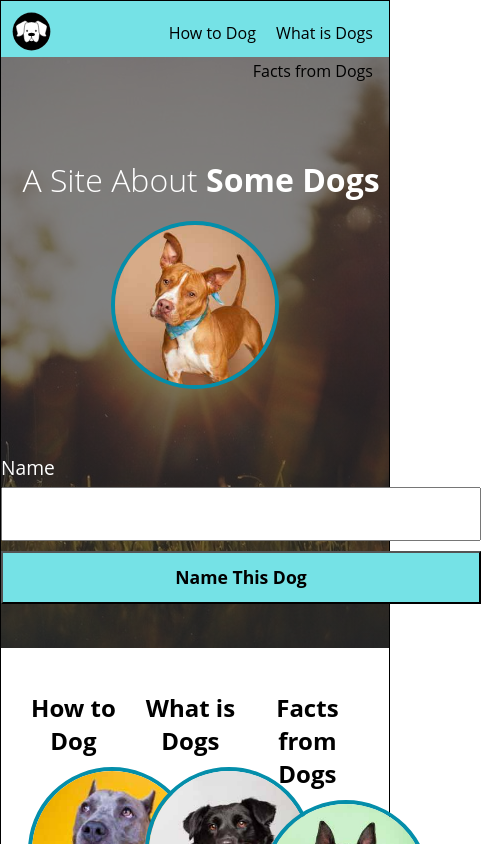
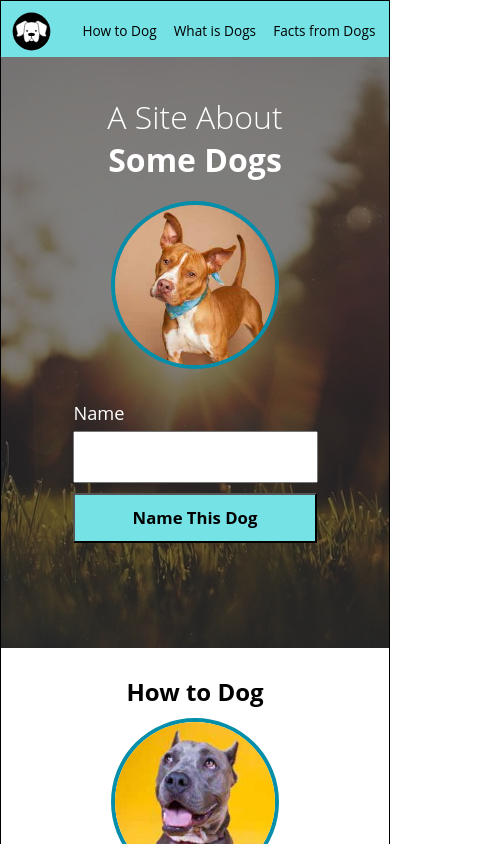
Before and after one commit to jpweist/dog-party, a plain HTML site: page index.html in a window 390 px wide. Shown: the top 844 px of the page, 481 px wide, since content can reach past the window. Drawn offline with Linux system fonts and the light colour scheme.

Commit message:
Updated css to have iphone X styles. yea

```diff
--- a/index.html
+++ b/index.html
@@ -2,9 +2,10 @@
 <html lang="en" dir="ltr">
   <head>
       <meta charset="utf-8">
-      <link rel="stylesheet" href="styles.css" />
-      <link rel="stylesheet"  media="screen and (min-device-with: 400px) and (max-device-width: 960px)" href="styles-large.css" />
     <title>Dog Party</title>
+    <meta name="viewport" content="width=device-width, initial-scale=1.0">
+    <link rel="stylesheet" href="styles.css" />
+    <!-- <link rel="stylesheet"  media="screen and (min-width: 400px) and (max-width: 665px)" href="styles-iphone678.css" /> -->
   </head>
   <body>
     <header>
--- a/styles.css
+++ b/styles.css
@@ -192,3 +192,33 @@ footer p {
   color: #ffffff;
   padding: 1.5em 0 0 1em;
 }
+
+@media  (max-width: 812px) {
+  .navigation {
+    text-align: right;
+    font-size: .85em;
+    padding: .5em 0 0 .25em;
+  }
+  h1 {
+    font-weight: 200;
+    color: #ffffff;
+    width: 268px;
+    text-align: center;
+    margin: auto;
+    padding-bottom: 20px;
+  }
+  .main-center {
+    padding-top: 38px;
+  }
+  .main-form {
+    width: 16em;
+    font-size: 0.95em;
+    padding-top: 2em;
+  }
+  .article {
+    margin: auto;
+    width: 82.7%;
+    display: block;
+    vertical-align: top;
+  }
+}
--- a/styles_oldVersion.css
+++ /dev/null
@@ -1,87 +0,0 @@
-* {
-  font-family: Open Sans, sans-serif;
-  padding: 0;
-  margin: 0;
-}
-body {
-  border: 1px solid black;
-}
-
-header {
-  background-image: image(src="images/park.jpg");
-  height: 3.5em;
-}
-
-h1 {
-  font-weight: 200;
-  color: #ffffff;
-  text-align: center;
-}
-
-h1 span {
-  font-weight: 700;
-}
-#logo{
-  float: left;
-  width: 3%;
-  padding: .5em;
-  text-align: left;
-}
-main {
-  background: no-repeat url("images/park.jpg");
-}
-
-header {
-  background-color: #75e2e6;
-  display: block;
-}
-ul {
-  width: 99%;
-}
-li a {
-  list-style: none;
-  text-align: right;
-  display: inline;
-  color: #000000;
-  text-decoration: none;
-  text-align: right;
-}
-a {
-  display: inline;
-}
-.navigation {
- text-align: right;
-}
-li a {
-  display: inline;
-
-}
-li {
-  list-style: none;
-  display: inline-flex;
-  padding: 1em 1em 0 0;
-}
-.roundImage {
-  border-radius: 50%;
-  border: .25em solid #048eaa;
-  width: 10em;
-}
-label {
-  color: #ffffff;
-  display: block;
-  text-align: center;
-}
-
-footer {
-  background-color: #048eaa;
-  text-align: center;
-  height: 15em;
-}
-footer img {
-  padding-left: 1em;
-  margin: 2.5em 0 0 0;
-}
-footer p {
-  color: #ffffff;
-  margin: 3.5em 0 0 0;
-}
```
